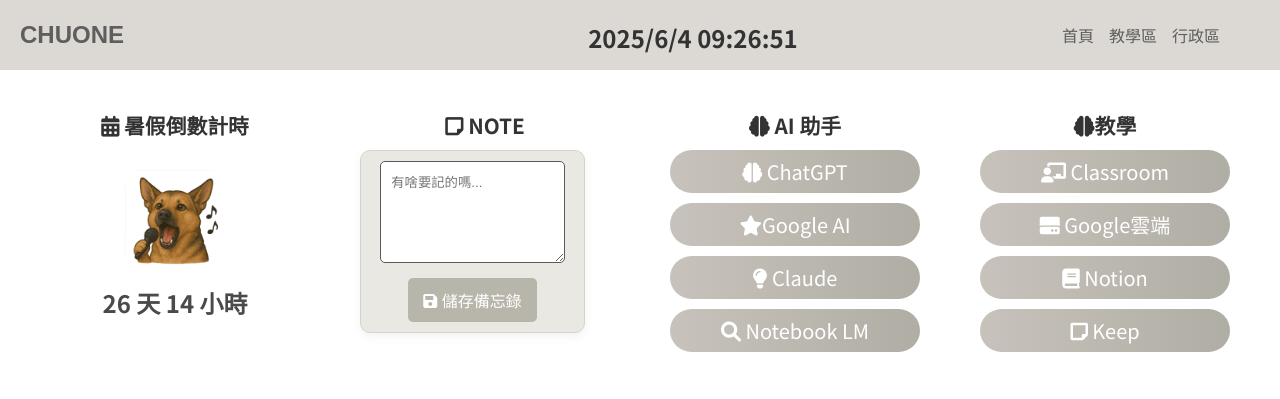
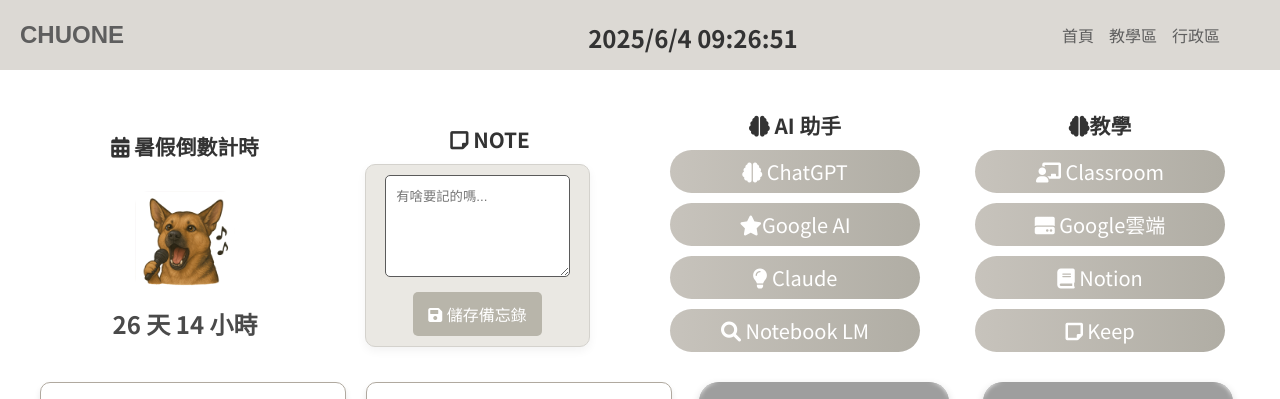
Before and after one commit to chuoneone/home3.github.io, a plain HTML site: page index.html in a window 1280 px wide. Shown: the top 399 px of the page. Drawn offline with Linux system fonts and the light colour scheme; grey boxes are pictures that could not be loaded; a web font is replaced by a local one.

Commit message:
Improve homepage layout

```diff
--- a/index.html
+++ b/index.html
@@ -31,8 +31,7 @@
 
 
 <!-- 頭像 + 備忘錄 + AI助手（改為一格一格） -->
-<div class="social-container top-section">
-  <div class="single-row">
+<div class="social-container top-section grid-layout">
     <div class="social-group">
         <h3><i class="fas fa-calendar-alt"></i> 暑假倒數計時</h3>
         <img src="images/selffile.png" alt="個人頭像" class="profile-image">
@@ -75,7 +74,6 @@
         </div>
     </div>
 
-  </div>
 </div>
 
 
--- a/responsive.css
+++ b/responsive.css
@@ -62,4 +62,9 @@
     .social-group {
         width: 100%;
     }
+
+    /* 網格排版在手機上單欄顯示 */
+    .grid-layout {
+        grid-template-columns: 1fr;
+    }
 }
--- a/style.css
+++ b/style.css
@@ -251,6 +251,14 @@ iframe {
     margin-bottom: 20px;
 }
 
+/* 新增：網格排版，用於首頁上方區塊 */
+.grid-layout {
+    display: grid;
+    grid-template-columns: repeat(auto-fit, minmax(250px, 1fr));
+    gap: 20px;
+    width: 100%;
+}
+
 .social-group {
     padding: 20px;
     border-radius: 10px;
```
